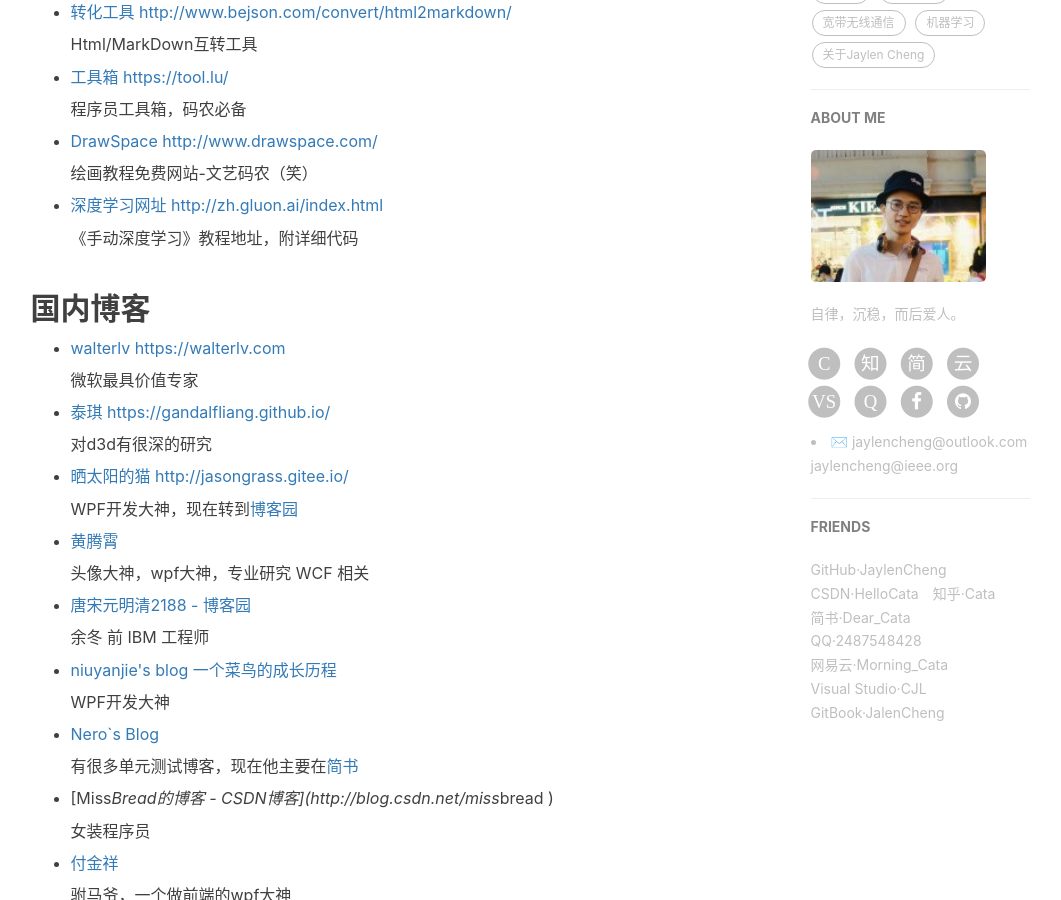
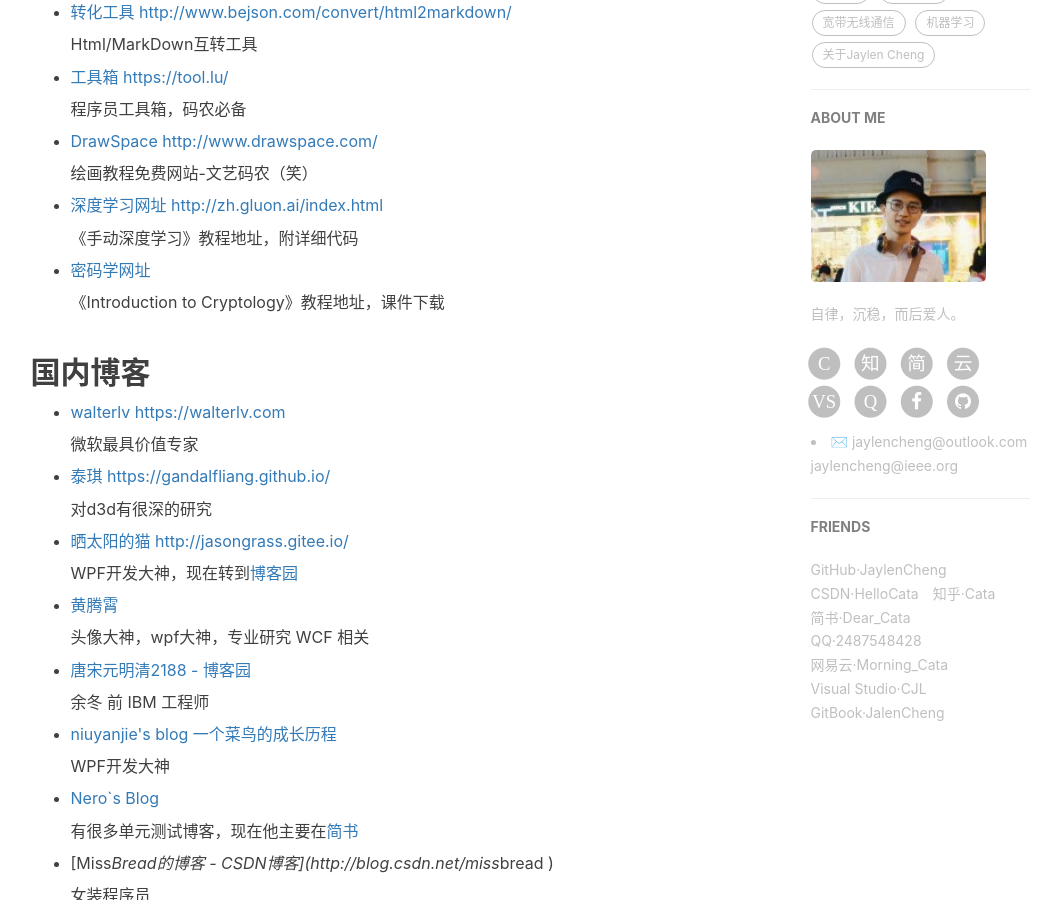
Before and after one commit to jaylencheng/jaylencheng.github.io, a Jekyll site: the page built from about.html, in a window 1280 px wide and 900 px high, scrolled down 732 px. Shown: the whole window, without its empty margins (137-1198 px from the left). Built offline with Jekyll 4.4.1, drawn with Linux system fonts in a browser that asks for light colours; nearby versions of some CDN libraries; comment, search, counter and statistics services are not loaded.

Commit message:
Update about.html

```diff
--- a/about.html
+++ b/about.html
@@ -23,6 +23,7 @@
 		<li><p><a href="https://tool.lu/ ">工具箱 https://tool.lu/</a> </p><p>程序员工具箱，码农必备</p></li>
 		<li><p><a href="http://www.drawspace.com/ ">DrawSpace http://www.drawspace.com/</a> </p><p>绘画教程免费网站-文艺码农（笑）</p></li>
 		<li><p><a href="http://zh.gluon.ai/index.html ">深度学习网址 http://zh.gluon.ai/index.html</a> </p><p>《手动深度学习》教程地址，附详细代码</p></li>
+		<li><p><a href="http://www.ccs.neu.edu/home/wichs/class/crypto-fall15/index.html ">密码学网址</a> </p><p>《Introduction to Cryptology》教程地址，课件下载</p></li>
 
 
 	</ul>
```
